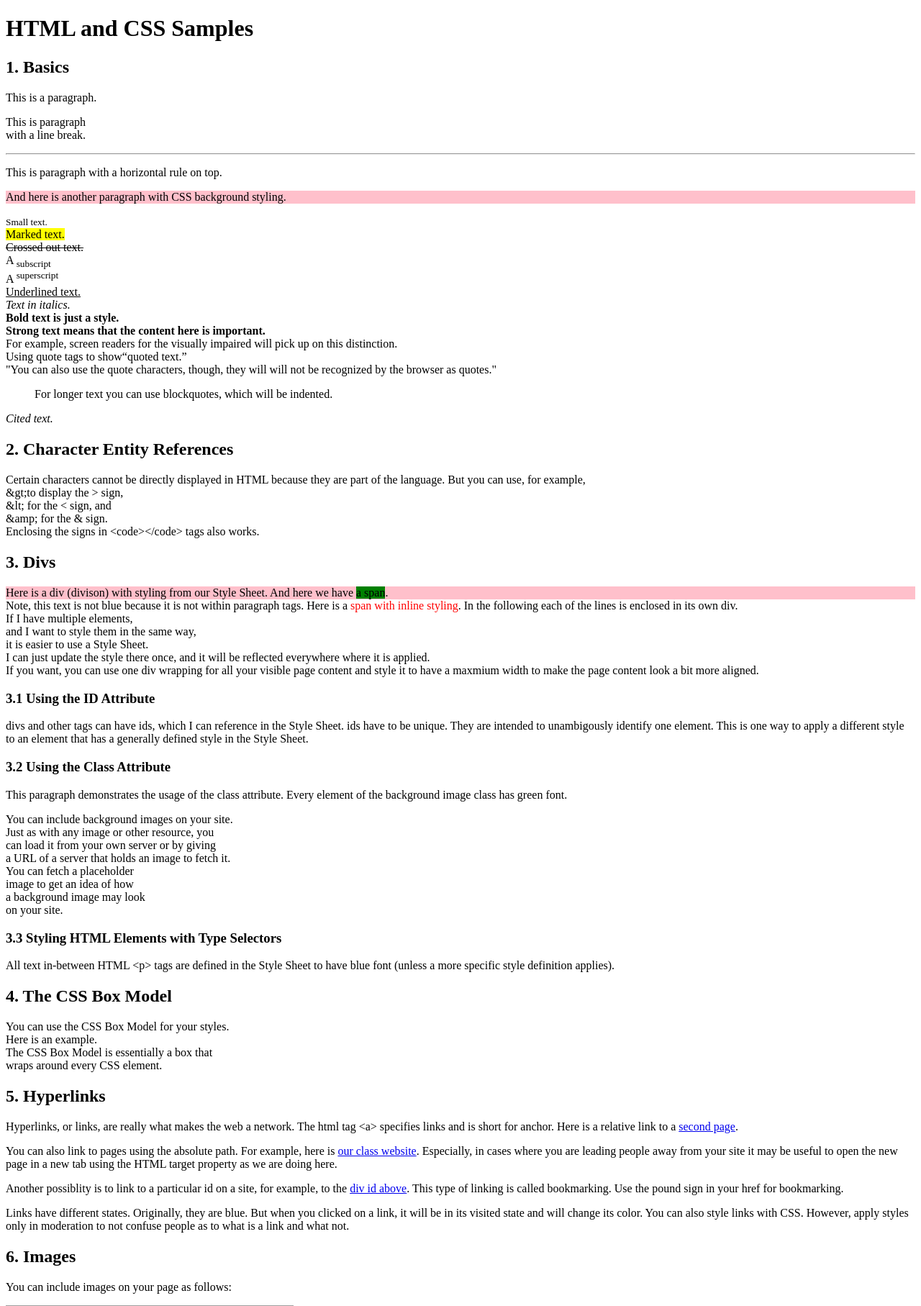
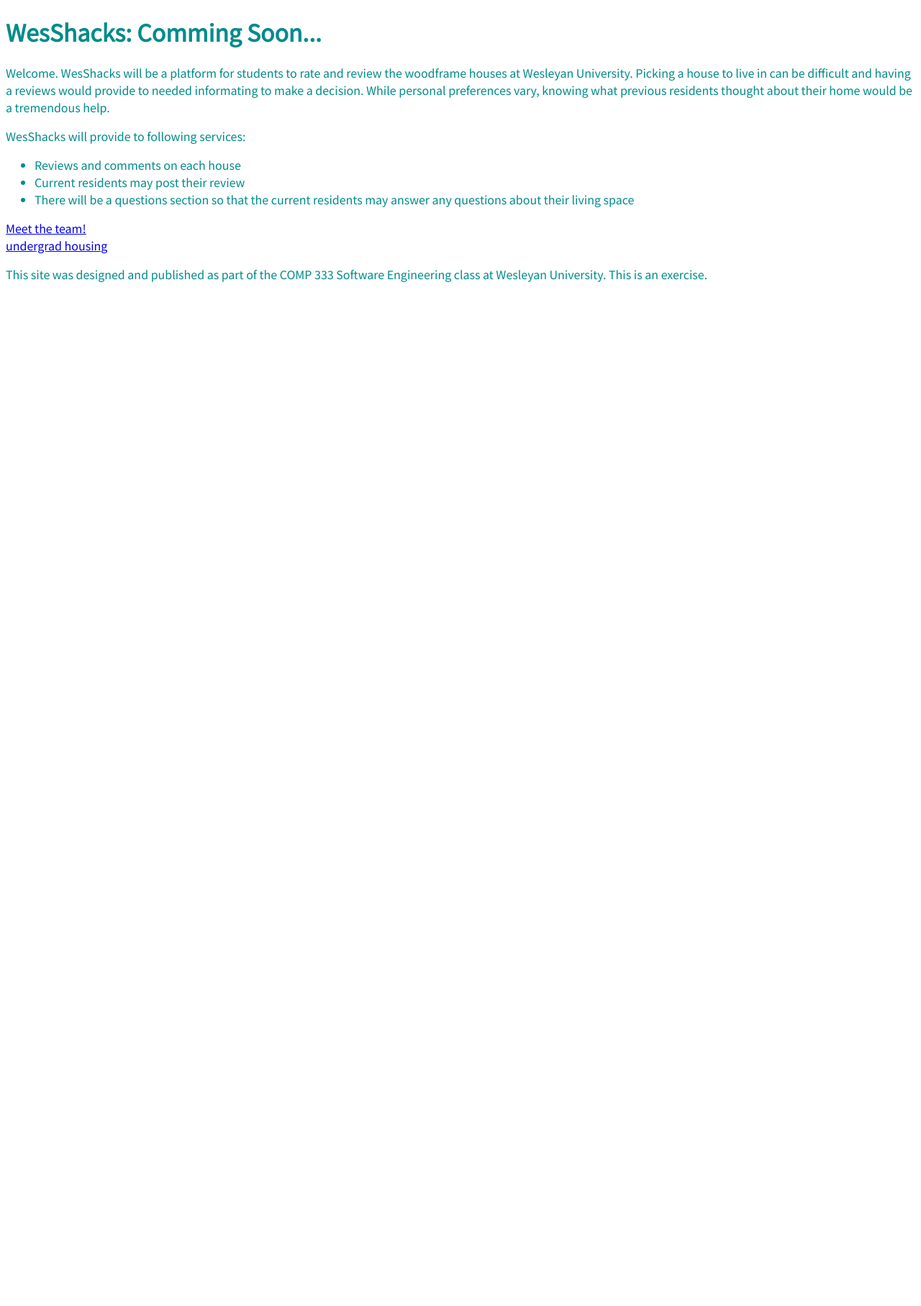
Before and after one commit to tessleptrue/wesshacks, a PHP site: page / in a window 1280 px wide. Shown: the top 1815 px of the page at 72% size. After the commit the page ends 392 px from the top, so only its background shows below. Run offline with PHP 8.4, Linux system fonts and the light colour scheme; some libraries are stand-ins or nearby versions; grey boxes are pictures that could not be loaded.

Commit message:
I did some things and I made some changes

```diff
--- a/index.html
+++ b/index.html
@@ -1,46 +1,11 @@
 <!--
-    COMP 333: Software Engineering
-    Sebastian Zimmeck (szimmeck@wesleyan.edu)
--->
+    WesShacks
+ -->
+<!DOCTYPE html>
 
-<!--
-    You can use this file as a starting point for any HTML page that you want to
-    create.
+<html lang="en">
+  <head>
 
-    This is a comment. Comments will not be displayed in the browser. A comment
-    can go over one or multiple lines.
-
-    Use the !DOCTYPE declaration to explicitly tell the browser receiving this
-    file that it is an HMTL file. A DOCTYPE associates a particular document
-    with a document type definition (DTD), for example, the formal definition of
-    a particular version of HTML 2.0 - 4.0. The HTML layout engines in modern
-    web browsers perform DOCTYPE "sniffing" or "switching", wherein the DOCTYPE
-    in a document determines a layout mode, such as "quirks mode" (for
-    compatibility) or "standards mode" (for compliance with current standards).
-    The DOCTYPE is retained in HTML5 as a "mostly useless, but required" header
-    only to trigger "standards mode" in common browsers.
--->
-<!DOCTYPE html>
-<!--
-    After the DOCTYPE, the html document begins as is indicated by the html
-    root element. You can think of your entire html document as a tree and
-    the html element as the root from which everything else sprouts.
-
-    The language attribute is used by web search engines to display search
-    results in a particular language. E.g. if you are using Google in the US,
-    you will not see many French pages returned in your results.
--->
-<html lang="en">
-  <!--
-    The head section has all the meta information, i.e., information about our
-    website that will not be displayed to people. It tells browsers and search
-    engines basic information about the page such as the title, the charset, etc.
-  -->
-  <head>
-    <!--
-        No end tag is required for meta and link elements. Help the browser
-        understand what characters to render by specifying a character set.
-    -->
     <meta charset="utf-8" />
     <!--
         People may view your site on a desktop or mobile browser. There is even
@@ -50,396 +15,34 @@
         in search results.
     -->
     <meta name="viewport" content="width=device-width, initial-scale=1.0" />
-    <meta name="description" content="" />
+
     <!--
         The title is important for search engine optimization (SEO). It will be
         visible to people in the tab in which the site is opened. Titles
         should be unique.
     -->
-    <title>COMP 333: Software Engineering</title>
-    <!--
-        You could apply CSS styles in-line, i.e., in your HTML files, as follows:
-
-        <style>
-            p{color:red;}
-        </style>
-
-        This style would turn all font in paragraphs red. Generally, it is a
-        good idea to use a dedicated Style Sheet to have all styles
-        systematically in one place and not duplicate those. But if you only
-        use a style once, in-line will also work. You can include a link as
-        below in any HTML page where you want to use styles from your Style
-        Sheet.
-
-        You can have multiple Style Sheets with one line per style sheet as
-        shown below; the browser can then use all.
-
-        Just as CSS styles, you can also include JavaScript code in-line in your
-        HTML files using the <script> and </script? opening and closing tags.
-        Place CSS styles/links in the header and JavaScript code/links before the
-        closing </body> tag. The reason for having Style Sheets in the header is
-        that otherwise browsers would need to reflow the layout while people
-        are trying to interact with the page. If you would not have JavaScript
-        at the end, browsers in some cases would have to block processing
-        the HTML while JavaScript code is still being loaded.
-        https://stackoverflow.com/questions/6625773/where-should-i-put-the-css-and-javascript-code-in-an-html-webpage
-        https://stackoverflow.com/questions/436411/where-should-i-put-script-tags-in-html-markup/24070373#24070373
-    -->
-    <link rel="stylesheet" href="style_sample.css" />
+    <title>WesShacks</title>
+    <link rel="stylesheet" href="style.css" />
   </head>
 
-  <!--
-    The body holds all content that is visible and determines
-    the structure of your page.
-  -->
   <body>
-    <!--
-        Everything between two tags, including the tags themselves, is an HTML
-        element or just element. Headings come in six different sizes: <h1></h1>
-        to <h6></h6>. Note that it is not possible to autonumber headings in
-        HTML. You would need to write such functionality yourself (or use a
-        library).
-     -->
-    <h1>HTML and CSS Samples</h1>
-    <h2>1. Basics</h2>
-    <p>This is a paragraph.</p>
-    <!--
-        The <br /> tag will cause a line break. It is self-closing.
-    -->
-    <p>This is paragraph<br />with a line break.</p>
-    <hr />
-    <p>This is paragraph with a horizontal rule on top.</p>
-    <!--
-        Additional items, such as style below, are attributes of an elment. The
-        style code is our first example of CSS and how we can use it together
-        with HTML. We can also use style outside of the p tags, in which case it
-        would apply to the whole site.
-    -->
-    <p class="demo-class" style="background: pink">
-      And here is another paragraph with CSS background styling.
+    <h1>WesShacks: Comming Soon...</h1>
+    <p>
+      Welcome. WesShacks will be a platform for students to rate and review the woodframe houses at Wesleyan University. Picking a house to live in can be difficult and having a reviews would provide to needed informating to make a decision. While personal preferences vary, knowing what previous residents thought about their home would be a tremendous help.
     </p>
-    <!--
-        You can style your site without using CSS just with HTML (though there
-        are far fewer style options). Here are some examples.
-    -->
-    <small>Small text.</small><br />
-    <mark>Marked text.</mark><br />
-    <del>Crossed out text.</del><br />
-    A <sub>subscript</sub><br />
-    A <sup>superscript</sup><br />
-    <!--
-        Underlined text may be confused with links. So, use it sparingly.
-    -->
-    <u>Underlined text.</u><br />
-    <i>Text in italics.</i><br />
-    <!--
-        Note the difference between the strong and bold tags. They look the
-        same but have different meaning.
-    -->
-    <b>Bold text is just a style.</b><br />
-    <strong>Strong text means that the content here is important.</strong>
-    <br />
-    For example, screen readers for the visually impaired will pick up on this
-    distinction.<br />
-    Using quote tags to show<q>quoted text.</q><br />
-    "You can also use the quote characters, though, they will will not be
-    recognized by the browser as quotes."<br />
-    <blockquote>
-      For longer text you can use blockquotes, which will be indented.
-    </blockquote>
-    <!--
-        Just as for the bold and strong tags, italics and cited text looks
-        the same but have a different meaning when browsers and search
-        engines enounter it. Citing is for, well, citing. Italics is just
-        italics style without any particular semantics associated.
-    -->
-    <cite>Cited text.</cite>
-    <h2>2. Character Entity References</h2>
-    <p>
-      Certain characters cannot be directly displayed in HTML because they are
-      part of the language. But you can use, for example,<br />
-      <span>&</span><span>gt</span><span>;</span>to display the &gt; sign,<br />
-      <span>&</span><span>lt</span><span>;</span> for the &lt; sign, and<br />
-      <span>&</span><span>amp</span><span>;</span> for the &amp; sign.<br />
-      Enclosing the signs in &lt;code&gt;&lt;/code&gt; tags also works.
-    </p>
-    <h2>3. Divs</h2>
-    <!--
-        divs and spans are very important fundamental tags for grouping HTML
-        content together. A span works in-line and is often used for a small
-        chunk of HTML inside a line, e.g., part of a paragraph. A div (from
-        division) works block-line and causes a line break before and after
-        it. It is used to group larger chunks of HTML.
-    -->
-    <div style="background-color: pink">
-      Here is a div (divison) with styling from our Style Sheet. And here we
-      have <span style="background-color: green">a span</span>.<br />
+    <p> WesShacks will provide to following services:</p>
+    <ul>
+      <li>Reviews and comments on each house</li>
+      <li>Current residents may post their review</li>
+      <li>There will be a questions section so that the current residents may answer any questions about their living space</li>
+     </ul>
+
+    <a href=about_us.html>Meet the team!</a>
+
+    <div>
+      <a href="https://www.wesleyan.edu/reslife/ugrad_housing/index.html"> undergrad housing
+      </a>
     </div>
-    Note, this text is not blue because it is not within paragraph tags.
-    <!--
-        Both divs and spans are natural entry points for styling your page
-        with CSS. Both do not have any particular style associated with them,
-        but rather you would use them to delineate a part of your page to which
-        you want to apply a particular style using CSS.
-    -->
-    Here is a <span style="color: red"> span with inline styling</span>. In the
-    following each of the lines is enclosed in its own div.
-    <div>If I have multiple elements,</div>
-    <div>and I want to style them in the same way,</div>
-    <div>it is easier to use a Style Sheet.</div>
-    <div>
-      I can just update the style there once, and it will be reflected
-      everywhere where it is applied.
-    </div>
-    <div>
-      If you want, you can use one div wrapping for all your visible page
-      content and style it to have a maxmium width to make the page content look
-      a bit more aligned.
-    </div>
-    <h3>3.1 Using the ID Attribute</h3>
-    <div id="white-div">
-      divs and other tags can have ids, which I can reference in the Style
-      Sheet. ids have to be unique. They are intended to unambigously identify
-      one element. This is one way to apply a different style to an element that
-      has a generally defined style in the Style Sheet.
-    </div>
-    <h3>3.2 Using the Class Attribute</h3>
-    <!--
-        You can use the class attribute to style elements
-        on your site that are not unique.
-    -->
-    <p class="color-class">
-      This paragraph demonstrates the usage of the class attribute. Every
-      element of the background image class has green font.
-    </p>
-    <p class="background-image-class">
-      You can include background images on your site.<br />
-      Just as with any image or other resource, you<br />
-      can load it from your own server or by giving<br />
-      a URL of a server that holds an image to fetch it.<br />
-      You can fetch a placeholder<br />
-      image to get an idea of how<br />
-      a background image may look<br />
-      on your site.
-    </p>
-    <h3>3.3 Styling HTML Elements with Type Selectors</h3>
-    <!--
-        If all paragraphs, headings, or other HTML elements should have a
-        certain style, you can include a respective style definition in your
-        Style Sheet.
-    -->
-    <p>
-      All text in-between HTML &lt;p&gt; tags are defined in the Style Sheet to
-      have blue font (unless a more specific style definition applies).
-    </p>
-    <h2>4. The CSS Box Model</h2>
-    <p class="css-box-model-class">
-      You can use the CSS Box Model for your styles.<br />
-      Here is an example.<br />
-      The CSS Box Model is essentially a box that<br />
-      wraps around every CSS element.
-    </p>
-    <h2>5. Hyperlinks</h2>
-    <div>
-      <p>
-        Hyperlinks, or links, are really what makes the web a network. The html
-        tag &lt;a&gt; specifies links and is short for anchor. Here is a
-        relative link to a <a href="html_sample_2.html">second page</a>.
-      </p>
-      <p>
-        You can also link to pages using the absolute path. For example, here is
-        <a
-          href="https://sebastianzimmeck.de/teaching/comp333/comp333.html"
-          target="_self"
-          >our class website</a
-        >. Especially, in cases where you are leading people away from your site
-        it may be useful to open the new page in a new tab using the HTML target
-        property as we are doing here.
-      </p>
-      <p>
-        Another possiblity is to link to a particular id on a site, for example,
-        to the <a href="#white-div">div id above</a>. This type of linking is
-        called bookmarking. Use the pound sign in your href for bookmarking.
-      </p>
-      <p>
-        Links have different states. Originally, they are blue. But when you
-        clicked on a link, it will be in its visited state and will change its
-        color. You can also style links with CSS. However, apply styles only in
-        moderation to not confuse people as to what is a link and what not.
-      </p>
-    </div>
-    <h2>6. Images</h2>
-    <p>You can include images on your page as follows:</p>
-    <img
-      src="https://picsum.photos/seed/picsum/400/200"
-      alt="Here is the alt text."
-    />
-    <p>
-      An alt text is useful to include, especially, if you are including
-      external images as we do here (these are placeholder images). If the link
-      breaks, you can describe to people the image that was supposed to be
-      there:
-    </p>
-    <img
-      src="http://sebastianzimmeck.de/doesnotexist.html"
-      alt="Here should be an image but there is none, which is why you are seing
-      the broken image link icon and alt text."
-    />
-    Also, screen readers for the visually impaired can read the alt text. So,
-    even if there is no problem with loading images, it is a good idea to
-    include alt texts. Images can also be styled via CSS.
-    <h2>7. Content Organization</h2>
-    <h3 id="unordered-lists">7.1 Unordered Lists</h3>
-    Here is an unordered list:
-    <ul>
-      <li>Here is the first item</li>
-      <li>The second item</li>
-      <li>And the third</li>
-    </ul>
-    <h3 id="ordered-lists">7.2 Ordered Lists</h3>
-    Here is an ordered list (with roman numeral type):
-    <!--
-        With the type attribute you can change the number type.
-    -->
-    <ol type="I">
-      <li>Here is the first ordered item</li>
-      <li>The second ordered item</li>
-      <li>And the third</li>
-    </ol>
-    <h3 id="descriptive-lists">7.3 Descriptive Lists</h3>
-    Here is a descriptive list for descriptions, e.g., for use in an index
-    (lists can also be nested):
-    <dl>
-      <dt>Here is the first descriptive item</dt>
-      <dd>And its description</dd>
-      <dt>Here is the second descriptive item</dt>
-      <dd>And its description</dd>
-      <dt>Here is the second descriptive item</dt>
-      <dd>
-        <ol>
-          <li>Nested list first item</li>
-          <li>Nested list second item</li>
-          <li>Nested list third item</li>
-        </ol>
-      </dd>
-    </dl>
-    You can use a list to create a navigation bar.
-    <a href="html_sample.html#navbar">Check it out.</a>
-    <h3>7.4 Tables</h3>
-    <p>Here is how you can create tables:</p>
-    <table>
-      <!--
-            <tr> tag for a table row
-      -->
-      <tr>
-        <!--
-            <th> tag for table header
-        -->
-        <th>Band Name</th>
-        <th>Music Style</th>
-        <th>Origin</th>
-      </tr>
-      <tr>
-        <!--
-            <td> tag for a table cell
-        -->
-        <td>The Velvet Underground</td>
-        <td>Punk</td>
-        <td>New York, New York</td>
-      </tr>
-      <tr>
-        <td>The B-52s</td>
-        <td>New Wave</td>
-        <td>Athens, Georgia</td>
-      </tr>
-      <tr>
-        <td>Joni Mitchell</td>
-        <td>Folk</td>
-        <td>Calgary, Canada</td>
-      </tr>
-    </table>
-    <h3>7.5 Navigation Bars</h3>
-    <p>You can create your own navigation bar (navbar):</p>
-    <div id="navbar" class="navbar">
-      <ul>
-        <li><a href="html_sample.html#unordered-lists">Unordered Lists</a></li>
-        <li><a href="html_sample.html#ordered-lists">Ordered Lists</a></li>
-        <li><a href="html_sample_2.html">Our Second Page</a></li>
-      </ul>
-    </div>
-    <p>
-      Check the URL in your browser URL bar after you have clicked on Unordered
-      Lists or Ordered Lists. You will see the specific # where you went. If you
-      click on Our Second Page, the URL of that page will be shown.
-    </p>
-    <h2>8. HTML5 Page Structure Elements</h2>
-    <p>
-      HTML5 provides new tags to structure page content. The new tags help
-      developers structuring the page but have little impact on people.
-      Essentially, the new structure elements are replacing divs in a lot of
-      cases. You can now use semantic elements instead and style those to also
-      visually show the differences to the people.
-    </p>
-    <h3>8.1 Header</h3>
-    &lt;header&gt; is intended for content at the top of a page, e.g., a
-    heading, banner image, or search box. Here is an example:
-    <header><h1>Welcome to this page!</h1></header>
-    <h3>8.2 Nav</h3>
-    &lt;nav&gt; holds content of a navigation bar and can be included in the
-    header section.
-    <h3>8.3 Article and Section</h3>
-    &lt;article&gt; and &lt;section&gt; tags are good to use for publishers and
-    blog editors. Each article can begin and end with an article tag, and within
-    the article there can be sections.
-    <h3>8.4 Aside</h3>
-    &lt;aside&gt; is intended for sidebar content, e.g., it can be associated
-    with an article or section but stands on its own, which is why it has its
-    own tags. It is a sidebar; maybe, with some additional related information.
-    <h3>8.5 Footer</h3>
-    &lt;footer&gt; holds the content at the bottom of the page, such as links to
-    privacy policies, terms of services, or a navigation bar.
-    <h2>9. Forms</h2>
-    <p>
-      You can use forms to have people submit data to you. Note that the email
-      field verifies the email address format. The backend is missing here. We
-      would need a database to receive the submitted data.
-    </p>
-    <!--
-        Send data to html_sample_2.html.
-    -->
-    <form action="html_sample_2.html">
-      <!--
-            Ask for text input.
-      -->
-      <input type="text" name="first-name" value="Enter your first name" />
-      <input type="email" value="Enter your email" />
-      <!--
-            You can have people submitting data without showing it, which can
-            be useful for a cookie value that you are passing in here, for
-            example.
-      -->
-      <input
-        type="hidden"
-        name="hidden-field"
-        value="pass-in-cookie-value-here"
-      />
-      <!--
-            Submit button
-      -->
-      <input type="submit" value="Submit" />
-    </form>
-    <h2>10. iframes</h2>
-    <p>
-      An iframe (inline frame) can be used to embed your other pages, videos, or
-      content that you load from third party pages. For example, here is an
-      iframe embedding another page. It can be styled as usual in the Style
-      Sheet.
-    </p>
-    <iframe src="html_sample_2.html" name="navframe"></iframe>
-    <!--
-        This page does not require any JavaScript. The import of jQuery is just
-        an example how a script can be imported (locally, i.e., not via a URL).
-    -->
-    <script src="js/jquery.js"></script>
+    <p>This site was designed and published as part of the COMP 333 Software Engineering class at Wesleyan University. This is an exercise.</p>
   </body>
 </html>
--- a/style.css
+++ b/style.css
@@ -1,173 +1,13 @@
-/*
-    COMP 333: Software Engineering
-    Sebastian Zimmeck (szimmeck@wesleyan.edu)
-*/
 
-/*
-    It is a good idea to include all styles in a separate Style Sheet such as
-    this one.
-
-    Start styling with the general elements of your page, e.g., body style,
-    pargraph style, ... . Then, you can modify those styles for individual
-    instances using class tags, id tags, ... .
-*/
-
-/*
-    You can import a font from Google at https://fonts.google.com/
-*/
 @import url("https://fonts.googleapis.com/css2?family=Noto+Sans+SC&display=swap");
 
 /*
     The imported font should be applied to all body text.
 */
+
+
+
 body {
   font-family: "Noto Sans SC", sans-serif;
+  color: darkcyan;
 }
-
-/*
-    All text in paragraphs should be blue.
-*/
-p {
-  color: blue;
-}
-
-/*
-    The background of all divs should be pink.
- */
-/* div {
-  background-color: pink;
-} */
-
-/*
-    There is one white-div in our html_sample.html, which should have white
-    font.
-
-    You can refer in Style Sheets to ids using #.
-*/
-#white-div {
-  color: white;
-}
-
-/*
-    You can refer in Style Sheets to classes using the dot .
-*/
-.padding-color-class {
-  /*
-        Instead of color names you can also use hexdecimal values. The lower the
-        number, the darker.
-  */
-  background-color: #000000;
-  /*
-        You can also give colors in RGB values (0 to 255). If you are expecting
-        older browsers using your site, refrain from using RGB formatting.
-  */
-  color: rgb(100, 168, 200);
-}
-
-.background-image-class {
-  background-image: url(https://picsum.photos/seed/picsum/400/200);
-  background-repeat: no-repeat;
-  color: rgb(5, 110, 10);
-}
-
-.css-box-model-class {
-  /*
-        Demonstrates the CSS Box Model
-  */
-  border-width: 2px;
-  /*
-        In order to see the border, you will need a border style.
-  */
-  border-style: solid;
-  /*
-        You can add a margin to all four borders. If there is only one value,
-        all borders are affected You can specify in clockwise order:
-        top, right, bottom, left.
-  */
-  margin: 10px 30px 15px 25px;
-  /*
-        While margins are at the outside of the border, paddings are at the
-        inside. You can specify a single value for all four margins, but you
-        could also specify the padding individually the as for the margins.
-  */
-  padding: 50px;
-}
-
-/*
-    Links can be styled with CSS as well. There are four states:
-    link (original state), visited, hover, active (on click).
-    For example, on hover, change the link color to green. Also, hover can be
-    applied to divs.
-*/
-a:hover {
-  color: rgb(101, 249, 101);
-}
-
-.navbar {
-  background-color: chocolate;
-}
-/*
-    For your custom navbar, you can specify the unorderd list style.
-*/
-.navbar ul {
-  /*
-        Remove bullet points.
-  */
-  list-style: none;
-  width: 500px;
-  margin: 0 auto;
-  /*
-        No padding.
-  */
-  padding: 0;
-  /*
-        For navbars use background color that stands out.
-  */
-  background-color: black;
-  text-align: center;
-}
-
-/*
-    Style individual list items.
-*/
-.navbar li {
-  width: 150 px;
-  background-color: #000;
-  border: 1px solid red;
-  /*
-        Show the navbar elements next to each other instead of on top of each
-        other.
-  */
-  padding: 10px;
-  display: inline-block;
-  line-height: 40px;
-}
-
-/*
-    Style links in navbar.
-*/
-.navbar a {
-  color: #fff;
-  text-decoration: none;
-}
-
-table,
-td {
-  border: 1px solid gray;
-}
-
-input {
-  /*
-        Show different input on top of each other instead of next to each other.
-  */
-  display: block;
-}
-
-/*
-    Style iframes.
-*/
-iframe {
-  width: 100%;
-  height: 100%;
-  border: dotted;
-}
```
Also changed, not shown: about_us.html (added, +18 -0 lines), README.md.
